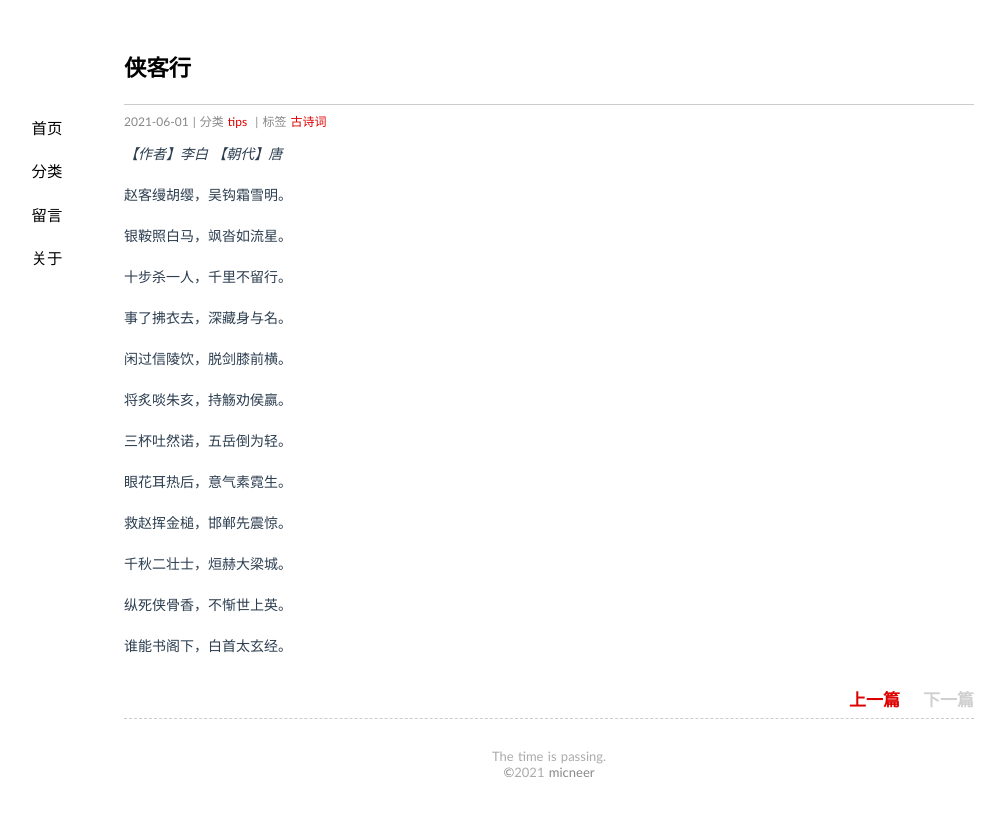
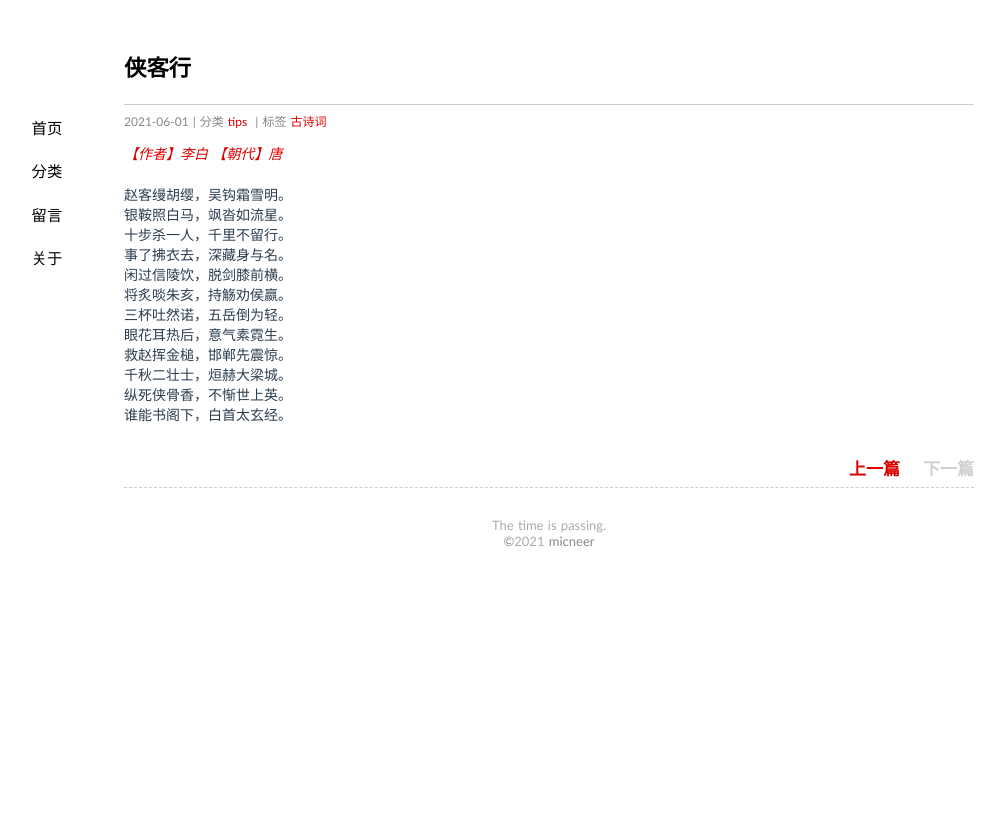
Before and after one commit to micneer/micneer.github.io, a Jekyll site: the page built from _posts/close/2021-06-01-xia-ke-xing.md, in a window 1280 px wide. Shown: the top 816 px of the page, without its empty margins (91-1096 px from the left). Built offline with Jekyll 4.4.1, drawn with Linux system fonts in a browser that asks for light colours; comment, search, counter and statistics services are not loaded.

Commit message:
auto update by shell

```diff
--- a/_posts/close/2021-06-01-xia-ke-xing.md
+++ b/_posts/close/2021-06-01-xia-ke-xing.md
@@ -7,28 +7,17 @@ tags: 古诗词
 comment: true
 ---
 
-*【作者】李白 【朝代】唐*
+*[【作者】李白 【朝代】唐](#)*
 
 赵客缦胡缨，吴钩霜雪明。
-
 银鞍照白马，飒沓如流星。
-
 十步杀一人，千里不留行。
-
 事了拂衣去，深藏身与名。
-
 闲过信陵饮，脱剑膝前横。
-
 将炙啖朱亥，持觞劝侯嬴。
-
 三杯吐然诺，五岳倒为轻。
-
 眼花耳热后，意气素霓生。
-
 救赵挥金槌，邯郸先震惊。
-
 千秋二壮士，烜赫大梁城。
-
 纵死侠骨香，不惭世上英。
-
 谁能书阁下，白首太玄经。
```
